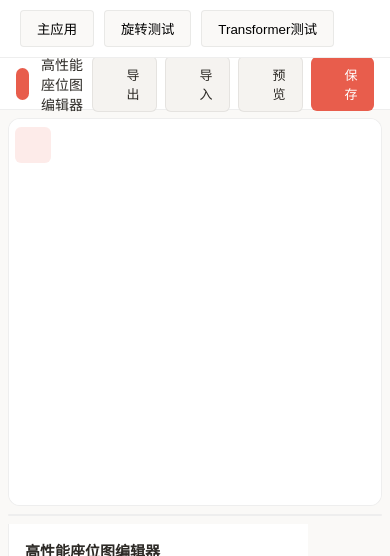
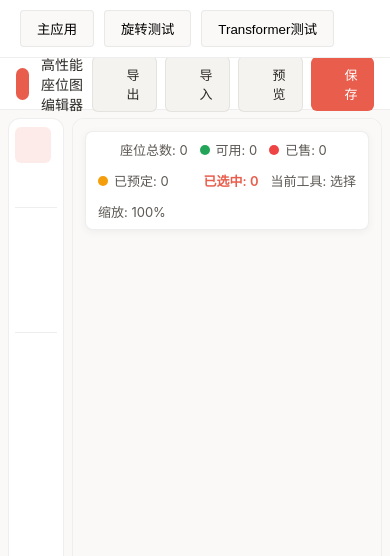
Before and after one commit to cshuaikong/seatsmap, a Vue app: page / in a window 390 px wide. Shown: the top 556 px of the page. Built offline with nearby package versions, Linux system fonts and the light colour scheme; some icons are missing; a small style sheet from the web is missing.

Commit message:
style: 优化响应式布局 - 左侧工具栏固定56px，宽度小于1024px时隐藏右侧面板

```diff
--- a/src/components/KonvaDesigner.vue
+++ b/src/components/KonvaDesigner.vue
@@ -559,7 +559,7 @@ const onDelete = () => {
 /* 主内容区 - 三栏布局 */
 .designer-main {
   display: grid;
-  grid-template-columns: auto 1fr auto;
+  grid-template-columns: 56px 1fr auto;
   gap: 12px;
   padding: 12px;
   flex: 1;
@@ -678,9 +678,13 @@ const onDelete = () => {
 /* 响应式处理 */
 @media (max-width: 1024px) {
   .designer-main {
-    grid-template-columns: auto 1fr;
+    grid-template-columns: 56px 1fr;
     gap: 8px;
     padding: 8px;
+  }
+
+  .designer-main :deep(.right-panel) {
+    display: none;
   }
 
   .status-bar {
@@ -691,8 +695,8 @@ const onDelete = () => {
 
 @media (max-width: 768px) {
   .designer-main {
-    grid-template-columns: 1fr;
-    grid-template-rows: auto 1fr;
+    grid-template-columns: 56px 1fr;
+    grid-template-rows: none;
   }
 
   .control-buttons {
--- a/src/components/LeftToolbar.vue
+++ b/src/components/LeftToolbar.vue
@@ -205,7 +205,8 @@ const onImageClick = () => {
   border: 1px solid var(--color-border);
   border-radius: 12px;
   overflow-y: auto;
-  min-width: 52px;
+  width: 56px;
+  flex-shrink: 0;
   max-height: 100%;
 }
 
```
